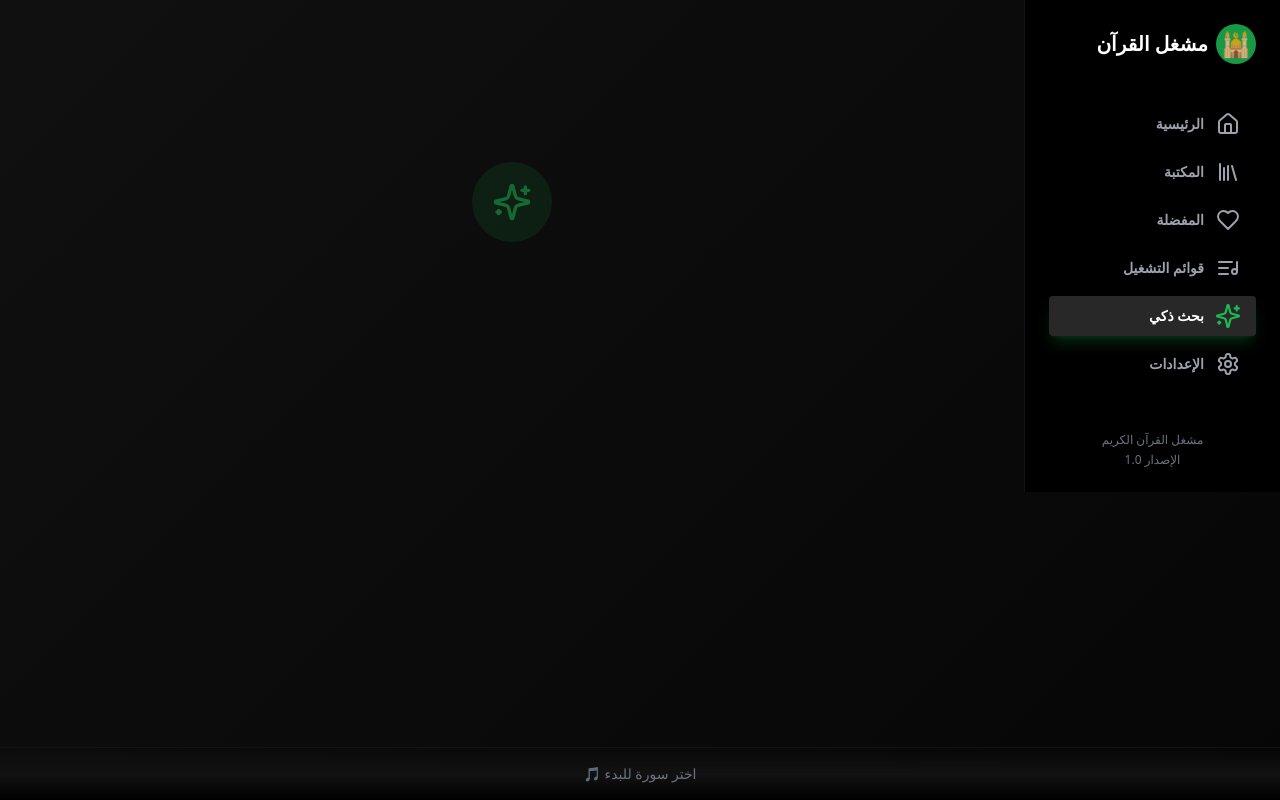
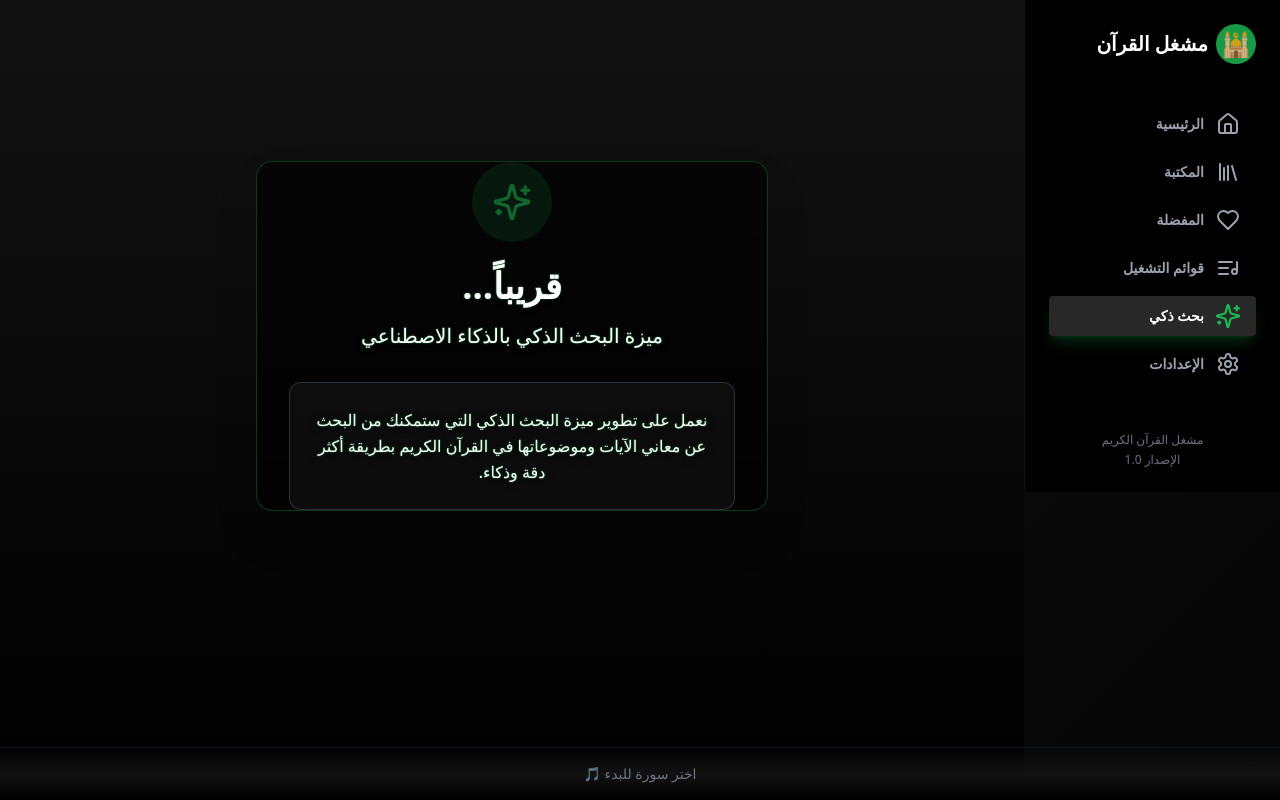
Before and after one commit to mohamdhamed/quran-player, a React (Vite) app: page / in a window 1280 px wide. Both pictures are taken after a click on the button "بحث ذكي". Built offline with nearby package versions, Linux system fonts and the light colour scheme.

Commit message:
fix: تحسين وضوح النص في صفحة البحث الذكي

```diff
--- a/src/pages/SmartSearch.jsx
+++ b/src/pages/SmartSearch.jsx
@@ -3,20 +3,14 @@ import { Sparkles } from 'lucide-react';
 export default function SmartSearch() {
   return (
     <div className="flex items-center justify-center min-h-screen pb-32" dir="rtl">
-      <div className="text-center max-w-lg px-8">
+      <div className="text-center max-w-lg px-8 bg-black/60 rounded-2xl shadow-2xl border border-spotify-green/30" style={{backdropFilter: 'blur(4px)'}}>
         <div className="inline-flex items-center justify-center w-20 h-20 bg-spotify-green/20 rounded-full mb-6 animate-pulse">
           <Sparkles size={40} className="text-spotify-green" />
         </div>
-        <h1 className="text-4xl font-bold mb-4 text-white">
-          قريباً...
-        </h1>
-        <p className="text-xl text-gray-400 mb-8">
-          ميزة البحث الذكي بالذكاء الاصطناعي
-        </p>
-        <div className="bg-spotify-gray/50 border border-gray-700/50 rounded-xl p-6">
-          <p className="text-gray-300 leading-relaxed">
-            نعمل على تطوير ميزة البحث الذكي التي ستمكنك من البحث عن معاني الآيات وموضوعاتها في القرآن الكريم بطريقة أكثر دقة وذكاء.
-          </p>
+        <h1 className="text-4xl font-bold mb-4 text-white drop-shadow-lg" style={{textShadow: '0 2px 8px #000, 0 0 2px #1DB954'}}>قريباً...</h1>
+        <p className="text-xl text-white mb-8 drop-shadow" style={{textShadow: '0 2px 8px #000, 0 0 2px #1DB954'}}>ميزة البحث الذكي بالذكاء الاصطناعي</p>
+        <div className="bg-spotify-gray/70 border border-gray-700/70 rounded-xl p-6">
+          <p className="text-white leading-relaxed drop-shadow" style={{textShadow: '0 2px 8px #000, 0 0 2px #1DB954'}}>نعمل على تطوير ميزة البحث الذكي التي ستمكنك من البحث عن معاني الآيات وموضوعاتها في القرآن الكريم بطريقة أكثر دقة وذكاء.</p>
         </div>
       </div>
     </div>
--- a/src/styles/globals.css
+++ b/src/styles/globals.css
@@ -9,7 +9,7 @@
   .background-pattern {
     position: fixed;
     inset: 0;
-    z-index: 0;
+    z-index: -10;
     width: 100vw;
     height: 100vh;
     pointer-events: none;
@@ -80,6 +80,15 @@
   #root {
     position: relative;
     z-index: 1;
+  }
+  /* Ensure sidebar/menu always above background */
+  .sidebar,
+  .sidebar-item,
+  .fixed,
+  .z-40,
+  .z-50 {
+    z-index: 40 !important;
+    position: relative;
   }
 
   /* Arabic text styling */
```
